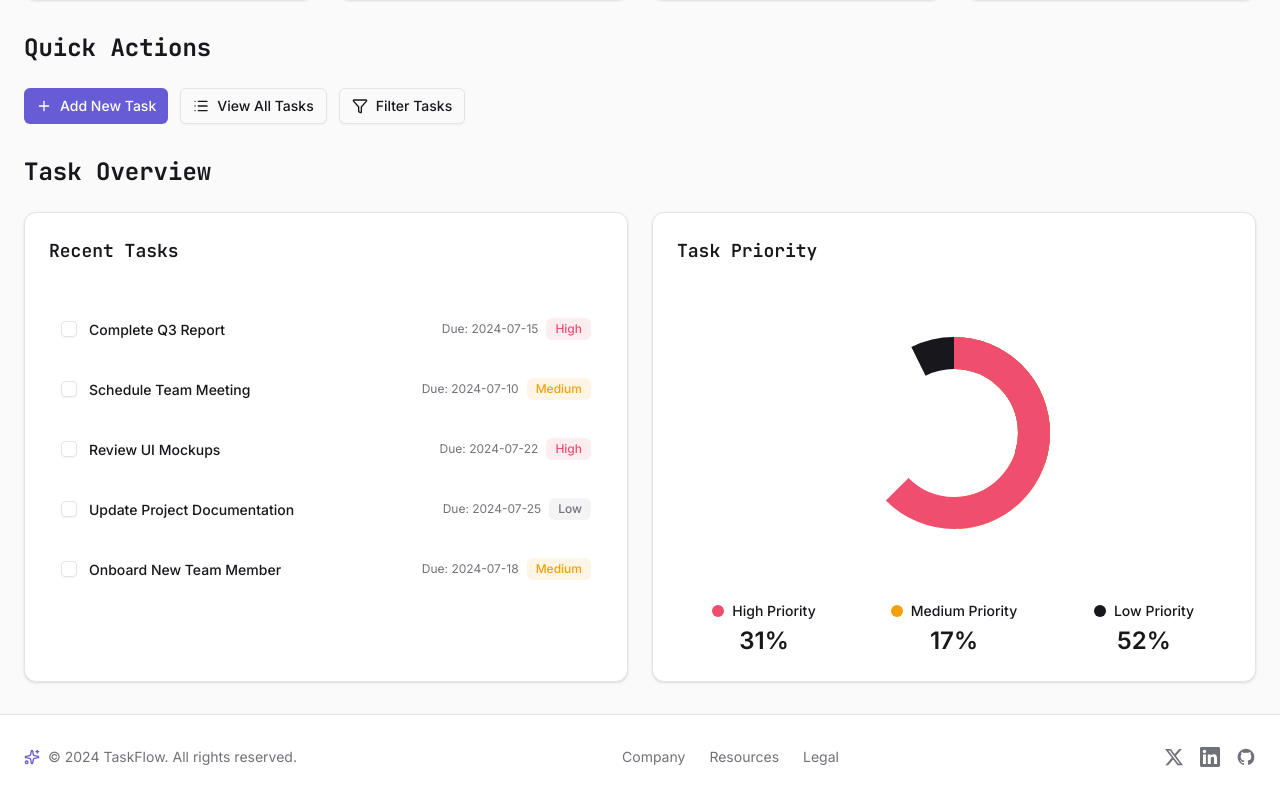
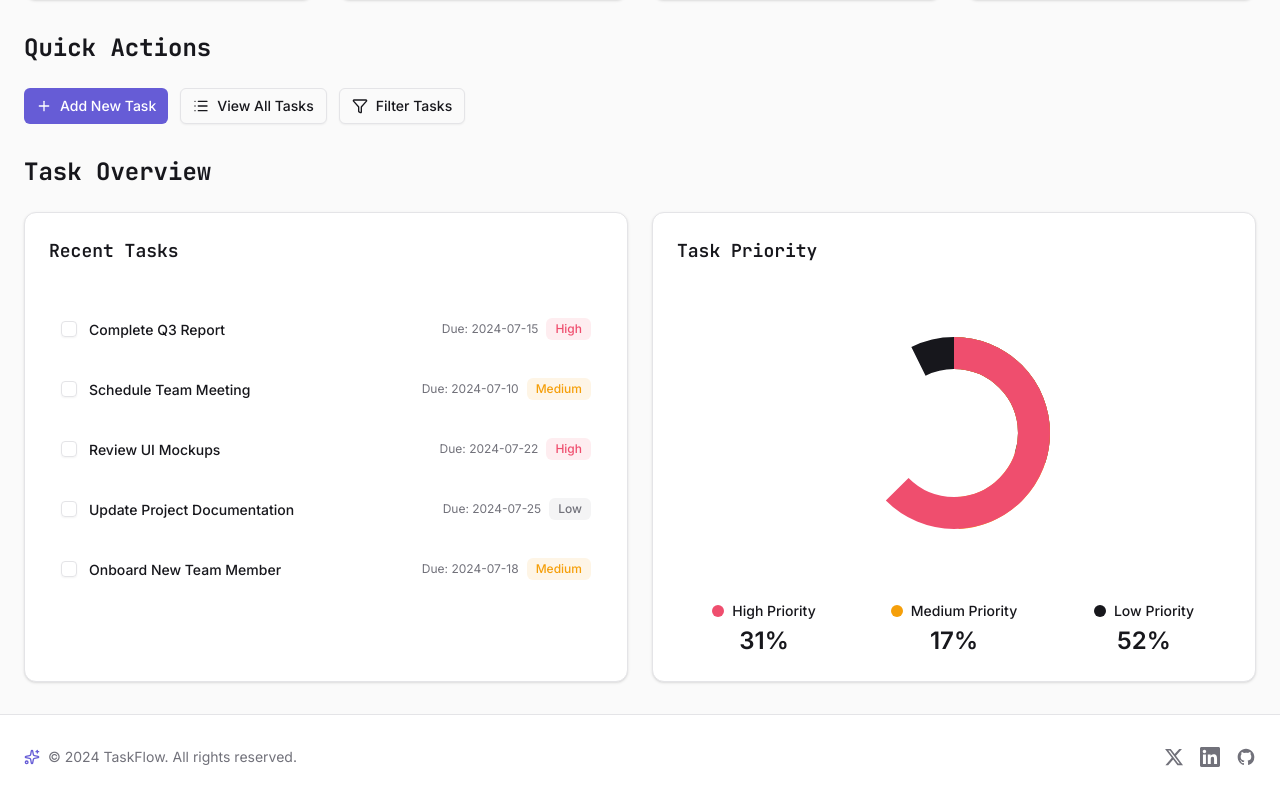
Before and after one commit to emad-ansari/taskify, a React (Vite) app in the folder frontend/: page / in a window 1280 px wide. Shown: the part 411-1210 px from the top of the page. Built offline with nearby package versions, Linux system fonts and the light colour scheme.

Commit message:
removed middle section

```diff
--- a/frontend/src/components/common/footer.tsx
+++ b/frontend/src/components/common/footer.tsx
@@ -13,30 +13,18 @@ export const Footer = () => {
             </span>
           </div>
 
-          <nav className="flex items-center gap-6">
-            <Link to="#" className="text-sm text-muted-foreground hover:text-primary transition-colors">
-              Company
-            </Link>
-            <Link to="#" className="text-sm text-muted-foreground hover:text-primary transition-colors">
-              Resources
-            </Link>
-            <Link to="#" className="text-sm text-muted-foreground hover:text-primary transition-colors">
-              Legal
-            </Link>
-          </nav>
-
           <div className="flex items-center gap-4">
-            <a href="https://twitter.com" className="text-muted-foreground hover:text-primary transition-colors">
+            <a href="https://twitter.com/Emad_dev_" className="text-muted-foreground hover:text-primary transition-colors">
               <svg className="h-5 w-5" fill="currentColor" viewBox="0 0 24 24">
                 <path d="M18.244 2.25h3.308l-7.227 8.26 8.502 11.24H16.17l-5.214-6.817L4.99 21.75H1.68l7.73-8.835L1.254 2.25H8.08l4.713 6.231zm-1.161 17.52h1.833L7.084 4.126H5.117z" />
               </svg>
             </a>
-            <a href="https://linkedin.com" className="text-muted-foreground hover:text-primary transition-colors">
+            <a href="https://linkedin.com/in/mohammad-emad-ab4688304/" className="text-muted-foreground hover:text-primary transition-colors">
               <svg className="h-5 w-5" fill="currentColor" viewBox="0 0 24 24">
                 <path d="M20.447 20.452h-3.554v-5.569c0-1.328-.027-3.037-1.852-3.037-1.853 0-2.136 1.445-2.136 2.939v5.667H9.351V9h3.414v1.561h.046c.477-.9 1.637-1.85 3.37-1.85 3.601 0 4.267 2.37 4.267 5.455v6.286zM5.337 7.433c-1.144 0-2.063-.926-2.063-2.065 0-1.138.92-2.063 2.063-2.063 1.14 0 2.064.925 2.064 2.063 0 1.139-.925 2.065-2.064 2.065zm1.782 13.019H3.555V9h3.564v11.452zM22.225 0H1.771C.792 0 0 .774 0 1.729v20.542C0 23.227.792 24 1.771 24h20.451C23.2 24 24 23.227 24 22.271V1.729C24 .774 23.2 0 22.222 0h.003z"/>
               </svg>
             </a>
-            <a href="https://github.com" className="text-muted-foreground hover:text-primary transition-colors">
+            <a href="https://github.com/emad-ansari" className="text-muted-foreground hover:text-primary transition-colors">
               <svg className="h-5 w-5" fill="currentColor" viewBox="0 0 24 24">
                 <path fillRule="evenodd" d="M12 2C6.477 2 2 6.484 2 12.017c0 4.425 2.865 8.18 6.839 9.504.5.092.682-.217.682-.483 0-.237-.008-.868-.013-1.703-2.782.605-3.369-1.343-3.369-1.343-.454-1.158-1.11-1.466-1.11-1.466-.908-.62.069-.608.069-.608 1.003.07 1.531 1.032 1.531 1.032.892 1.53 2.341 1.088 2.91.832.092-.647.35-1.088.636-1.338-2.22-.253-4.555-1.113-4.555-4.951 0-1.093.39-1.988 1.029-2.688-.103-.253-.446-1.272.098-2.65 0 0 .84-.27 2.75 1.026A9.564 9.564 0 0112 6.844c.85.004 1.705.115 2.504.337 1.909-1.296 2.747-1.027 2.747-1.027.546 1.379.202 2.398.1 2.651.64.7 1.028 1.595 1.028 2.688 0 3.848-2.339 4.695-4.566 4.943.359.309.678.92.678 1.855 0 1.338-.012 2.419-.012 2.747 0 .268.18.58.688.482A10.019 10.019 0 0022 12.017C22 6.484 17.522 2 12 2z" clipRule="evenodd" />
               </svg>
```
